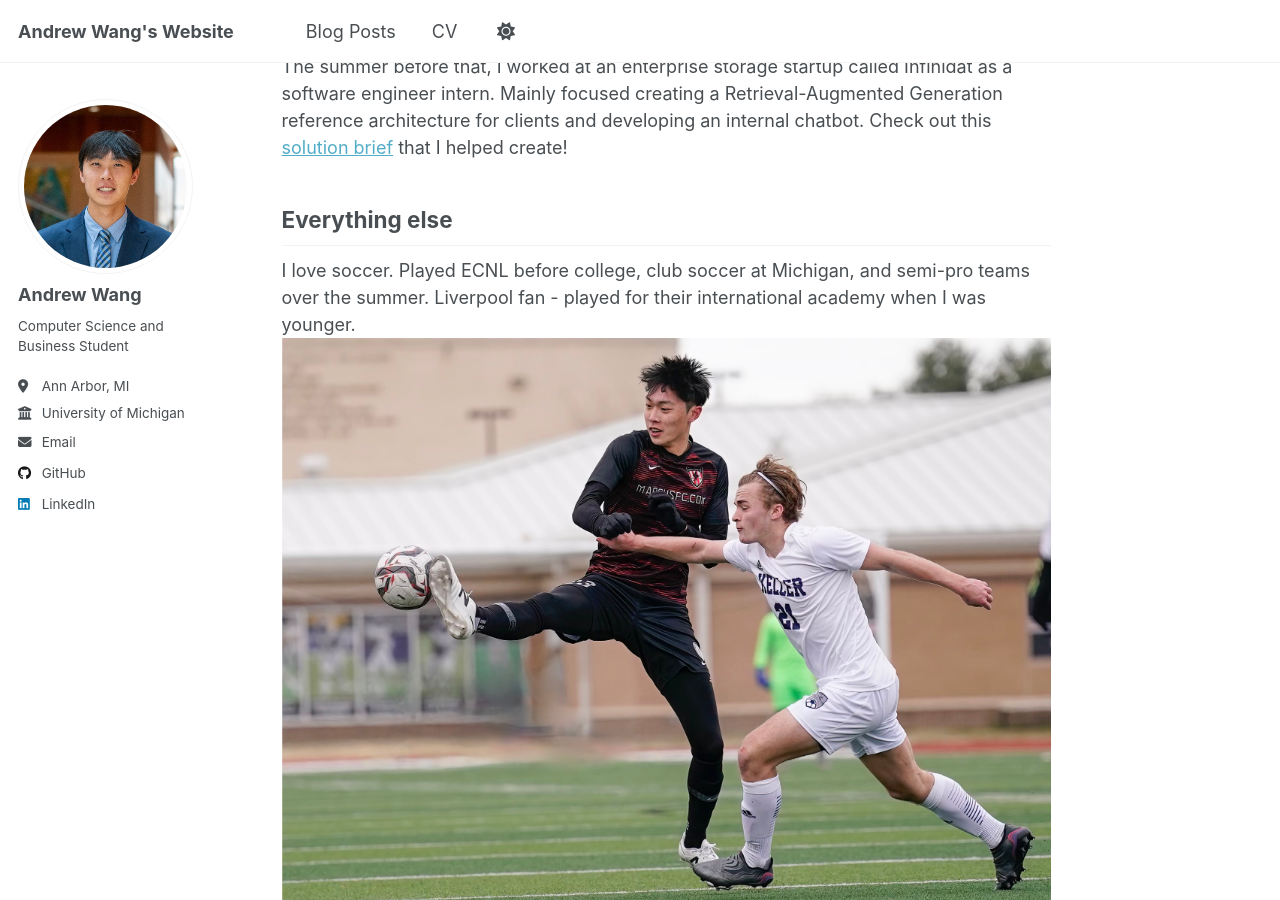
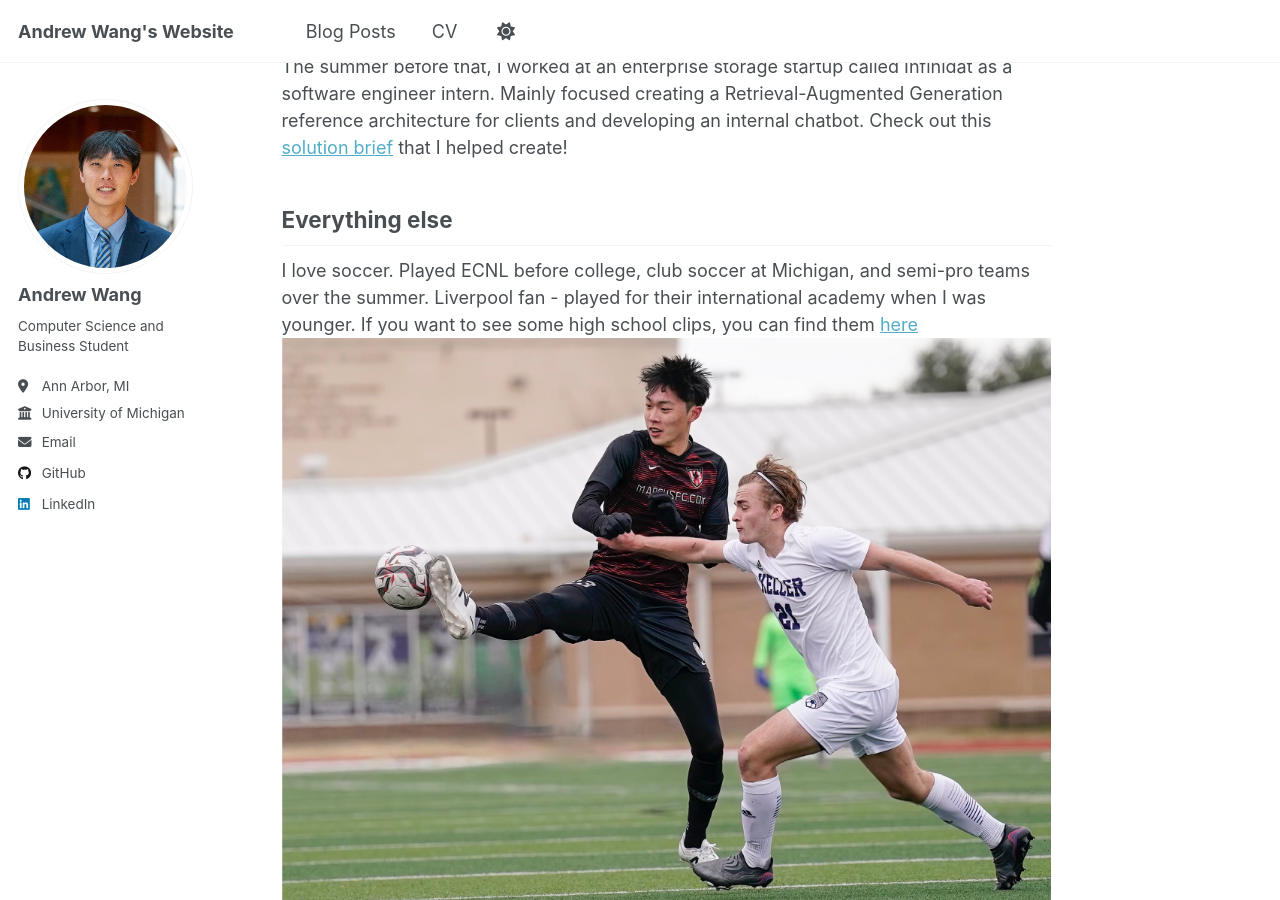
Before and after one commit to wxng23/wxng23.github.io, a Jekyll site: the page built from _pages/about.md, in a window 1280 px wide and 900 px high, scrolled down 392 px. Built offline with Jekyll 4.4.1, drawn with Linux system fonts in a browser that asks for light colours; a script that is not in the unit is left out.

Commit message:
add hudl link to personal

```diff
--- a/_pages/about.md
+++ b/_pages/about.md
@@ -19,5 +19,5 @@ The summer before that, I worked at an enterprise storage startup called Infinid
 
 Everything else
 ------
-I love soccer. Played ECNL before college, club soccer at Michigan, and semi-pro teams over the summer. Liverpool fan - played for their international academy when I was younger.
+I love soccer. Played ECNL before college, club soccer at Michigan, and semi-pro teams over the summer. Liverpool fan - played for their international academy when I was younger. If you want to see some high school clips, you can find them [here](https://www.hudl.com/video/3/11763537/6252817f90ef90172cbed268)
 ![Me playing soccer](/images/footy.png)
```
